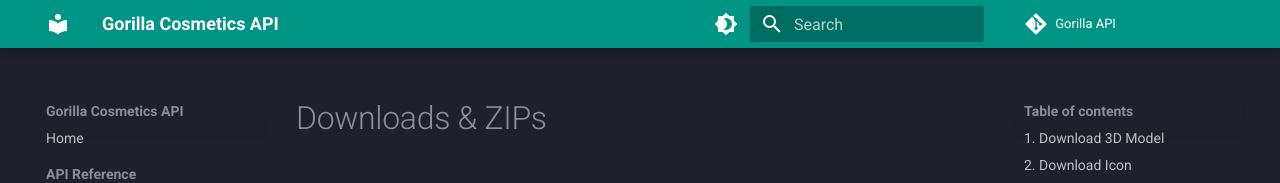
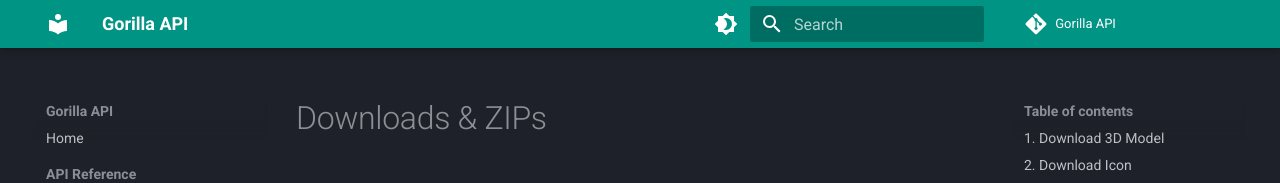
Before and after one commit to FrontiersDev/gorilla-api-wiki, an MkDocs documentation site: the page built from docs/api/downloads.md, in a window 1280 px wide. Shown: the top 183 px of the page. Built offline with MkDocs 1.6.1 and Material for MkDocs 9.7.7, drawn with Linux system fonts in a browser that asks for light colours; comment, search, counter and statistics services are not loaded.

Commit message:
mkdocs.yml changes

```diff
--- a/mkdocs.yml
+++ b/mkdocs.yml
@@ -1,10 +1,11 @@
-site_name: Gorilla Cosmetics API
+site_name: Gorilla API
 site_url: http://localhost:3000
-site_description: REST API for Gorilla Tag developers to access cosmetic data.
-site_author: MonkeDev
+site_description: REST API for Gorilla Tag developers to access stuff like cosmetic data.
+site_author: TornadoVR
+logo: assets/logo.svg
 
 repo_name: Gorilla API
-repo_url: https://github.com/yourusername/gorilla-api
+repo_url: https://github.com/FrontiersDev/gorilla-api
 
 theme:
   name: material
```
Also changed, not shown: assets/logo.svg (added).
